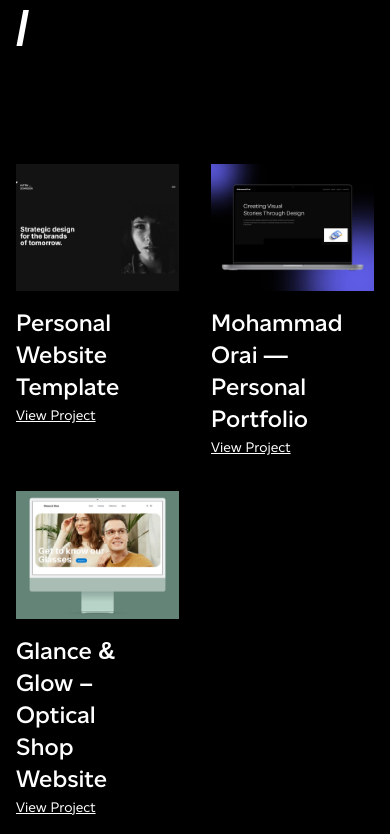
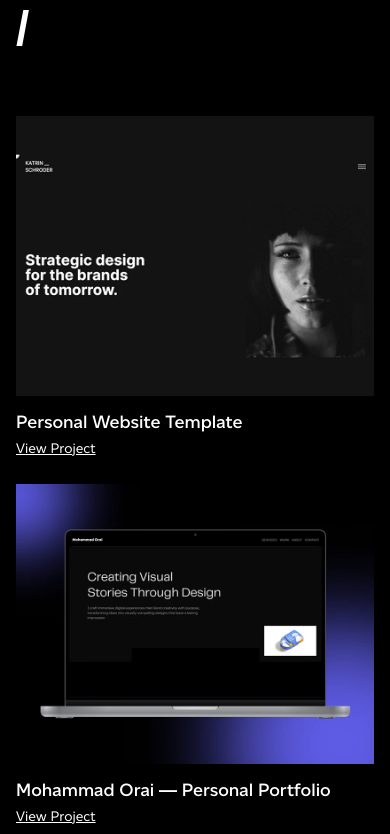
Before and after one commit to alilotfidev/my-new-website, a Next.js app: page / in a window 390 px wide. Shown: the part 1410-2244 px from the top of the page. Built offline with nearby package versions, Linux system fonts and the light colour scheme.

Commit message:
responsive

```diff
--- a/components/WorkItem.js
+++ b/components/WorkItem.js
@@ -12,8 +12,8 @@ export default function WorkItem({ work }) {
         width={600}
         height={600}
       />
-      <div className="description mt-4">
-        <h3 className="max-w-2/3 text-2xl font-semibold">{name}</h3>
+      <div className="description mt-3 sm:mt-4">
+        <h3 className="text-lg sm:text-xl md:text-2xl font-semibold">{name}</h3>
         <Link href={link} className="text-sm underline">
           View Project
         </Link>
--- a/components/WorkList.js
+++ b/components/WorkList.js
@@ -23,7 +23,7 @@ const worksData = [
 
 export default function WorkList() {
   return (
-    <div className="grid grid-cols-2 gap-8 mt-28">
+    <div className="grid grid-cols-1 md:grid-cols-2 gap-6 md:gap-8 mt-16 md:mt-28">
       {worksData.map((work, index) => (
         <WorkItem key={index} work={work} />
       ))}
```
